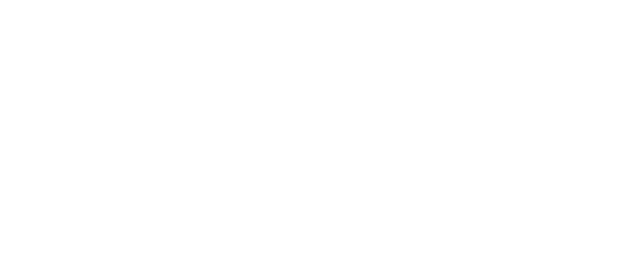
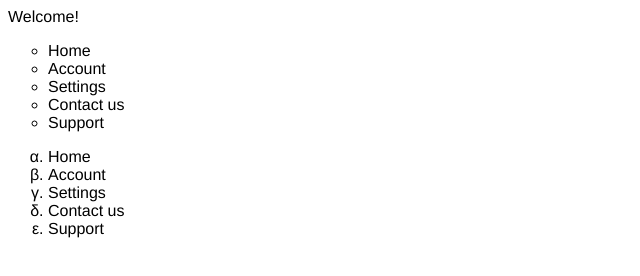
Before and after one commit to Tejasree-Taluri/csc_436_week1, a plain HTML site: page index.html in a window 1280 px wide. Shown: the whole page, without its empty margins (0-640 px from the left). Drawn offline with Linux system fonts and the light colour scheme.

Commit message:
css styles added

```diff
--- a/index.html
+++ b/index.html
@@ -1,12 +1,27 @@
 <!DOCTYPE html>
 <html lang="en">
 <head>
-    <linkrel="stylesheet" href="main.css"> </linkrel>
+    <link rel="stylesheet" href="main.css"> </linkrel>
     <meta charset="UTF-8">
     <meta name="viewport" content="width=device-width, initial-scale=1.0">
     <title>My Website</title>
 </head>
 <body>
+    Welcome!
+    <ol>
+        <li>Home</li>
+        <li>Account</li>
+        <li>Settings</li>
+        <li>Contact us</li>
+        <li>Support</li>
+    </ol>
 
+    <ol class="className">
+        <li>Home</li>
+        <li>Account</li>
+        <li>Settings</li>
+        <li>Contact us</li>
+        <li>Support</li>
+    </ol>
 </body>
 </html>
--- a/main.css
+++ b/main.css
@@ -0,0 +1,16 @@
+body{
+    font-family: helvetica;
+}
+
+ul{
+    font-family: helvetica;
+}
+
+ol{
+    font-family: helvetica;
+    list-style:circle;
+}
+
+.className{
+    list-style:lower-greek;
+}
```
